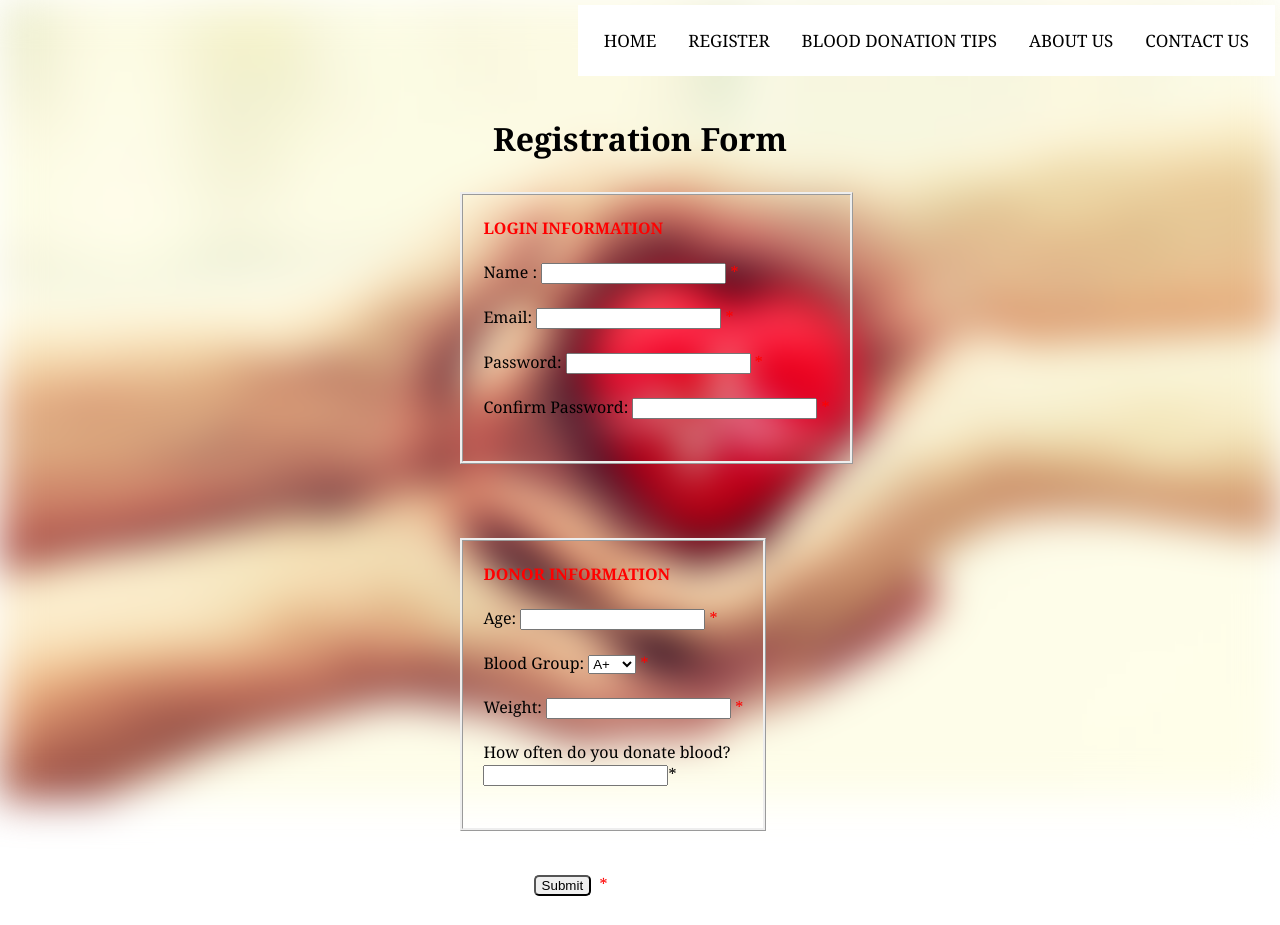
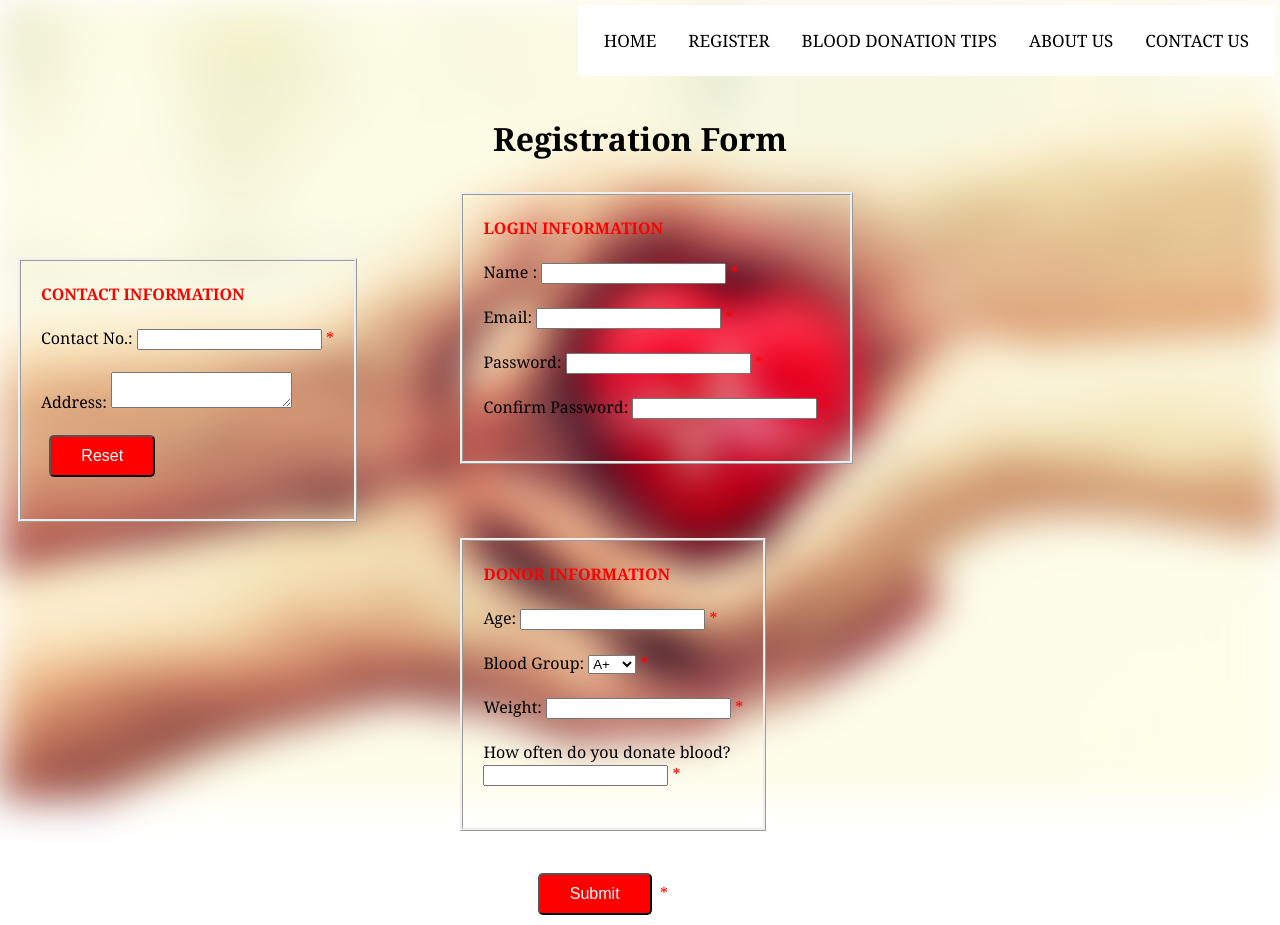
Before and after one commit to irfatka/irfatka.github.io, a plain HTML site: page donor.html in a window 1280 px wide. Shown: the top 925 px of the page. Drawn offline with Linux system fonts and the light colour scheme.

Commit message:
Update donor.html

```diff
--- a/donor.html
+++ b/donor.html
@@ -44,7 +44,7 @@
 <br><br><br><br>
 <h1><center>Registration Form</center></h1>
 <div class="center">
-<form name="myForm" method="post" action="donor_database.php" onsubmit="return(validateForm());">
+<form name="myForm" method="post" onsubmit="return(validateForm());">
 	<div class="form_div">
 		<br>
 		<span style="color:red"><strong>LOGIN INFORMATION</strong></span><br><br>
@@ -70,10 +70,11 @@
 			<option>O-</option>
 		</select>&nbsp;<span style="color: red">*</span><br><br>
 		Weight: <input type="text" name="donor_weight">&nbsp;<span style="color: red">*</span><br><br>
-		How often do you donate blood?<br><input type="text" name="donnbsp;<span style="color: red">*</span><br><br>
+		How often do you donate blood?<br><input type="text" name="don">&nbsp;<span style="color: red">*</span><br><br>
 	</div>
 	<br><br>
-	&nbsp;&nbsp;&nbsp;&nbsp;&nbsp;&nbsp;&nbsp;&nbsp;&nbsp;&nbsp;&nbsp;&nbsp;&nbsp;&nbsp;&nbsp;&nbsp;&nbsp;&nbsp;&nbsp;&nbsp;<input type="submit" name="Register" style="border-radius:5px; backgroundor_ques">
+	&nbsp;&nbsp;&nbsp;&nbsp;&nbsp;&nbsp;&nbsp;&nbsp;&nbsp;&nbsp;&nbsp;&nbsp;&nbsp;&nbsp;&nbsp;&nbsp;&nbsp;&nbsp;&nbsp;&nbsp;
+	<input type="submit" name="Register" style="border-radius:5px; background-color: red; font-size: 16px; color: white; padding: 10px 30px;">
 		&nbsp;<span style="color: red">*</span><br><br>
 
 	</div>
@@ -82,7 +83,7 @@
 		<br>
 		<span style="color: red"><strong>CONTACT INFORMATION</strong></span><br><br>
 		Contact No.: <input type="text" name="donor_contact">&nbsp;<span style="color: red">*</span><br><br>
-		Address: <textarea name="donor_address"></textarea>&-color: red; font-size: 16px; color: white; padding: 10px 30px;"><br><br>
+		Address: <textarea name="donor_address"></textarea>&nbsp; <span style="color: red; font-size: 16px; color: white; padding: 10px 30px;"><br><br>
 
 	&nbsp;&nbsp;<input type="reset" style="border-radius:5px; background-color: red; font-size: 16px; color: white; padding: 10px 30px;"><br><br>
 
```
